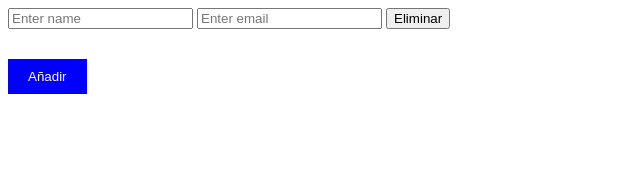
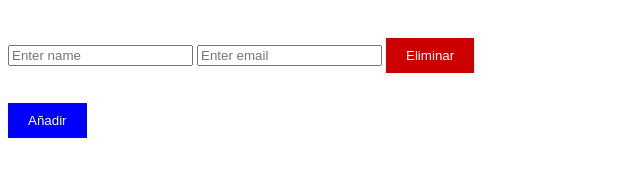
Before and after one commit to Infoberri-Comunicacion-SL/clonar-nodos, a plain HTML site: page index.html in a window 1280 px wide. Both pictures are taken after a click on the button "Añadir". Shown: the whole page, without its empty margins (0-640 px from the left). Drawn offline with nearby package versions, Linux system fonts and the light colour scheme.

Commit message:
Estilos al botón de eliminar

```diff
--- a/css/style.css
+++ b/css/style.css
@@ -10,3 +10,7 @@
 	color: #fff;
 	background: #0000fc;
 }
+.btn-delete {
+	color: #fff;
+	background: #cd0000;
+}
--- a/index.html
+++ b/index.html
@@ -10,7 +10,7 @@
 	<div class='input-form'>
 	    <input type='text' placeholder='Enter name' id='name_1' class='txt' >
 	    <input type='text' placeholder='Enter email' id='email_1' class='txt' >
-	    <input type='button' id='butremove_1' value='Eliminar' class='remove'>
+	    <input type='button' id='butremove_1' value='Eliminar' class='remove btn btn-delete'>
 	</div>
 	<input type='button' id='but_add' value='Añadir' class="btn btn-add">
 
```
